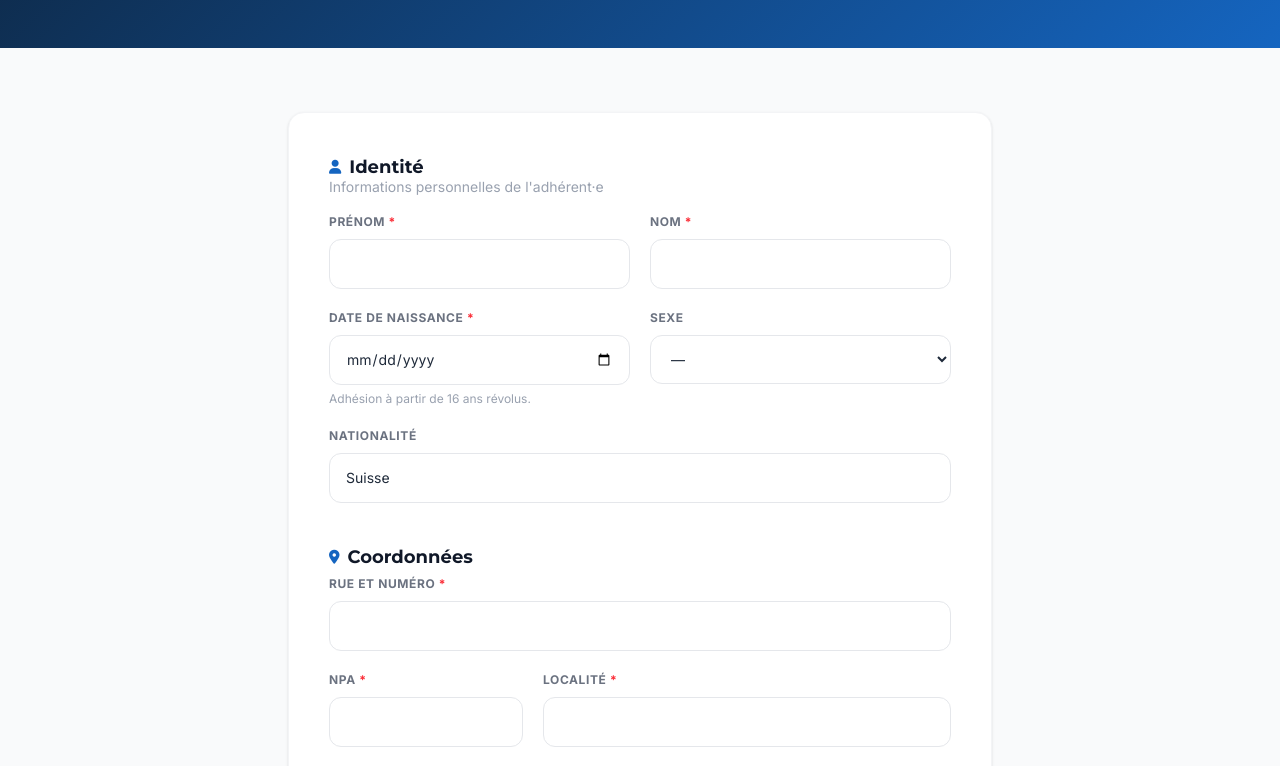
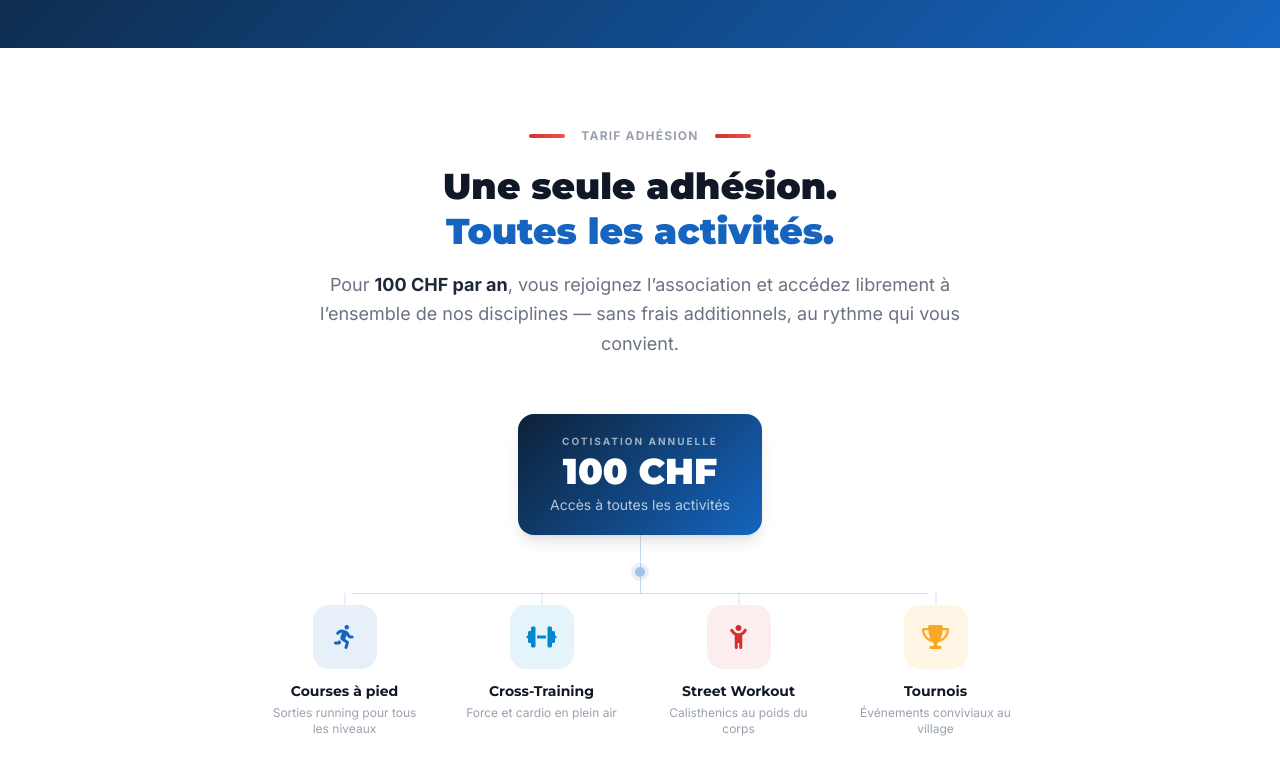
Before and after one commit to VicMtn/website-bussysport, a Vue app: page /adhesion in a window 1280 px wide. Shown: the part 300-1066 px from the top of the page. Built offline with nearby package versions, Linux system fonts and the light colour scheme.

Commit message:
feat: enhance AdhesionView with activity highlights and membership benefits section

```diff
--- a/src/views/AdhesionView.vue
+++ b/src/views/AdhesionView.vue
@@ -2,6 +2,7 @@
 import { useHead } from "@unhead/vue";
 import { RouterLink } from "vue-router";
 import { useAdhesionForm } from "@/composables/useAdhesionForm";
+import { activities } from "@/data/activities";
 
 useHead({
   title: "Demande d'adhésion – BussySport Bussigny",
@@ -14,6 +15,29 @@ useHead({
   ],
   link: [{ rel: "canonical", href: "https://bussysport.ch/adhesion/" }],
 });
+
+const activityAccent = {
+  "courses-a-pied": {
+    color: "#1565C0",
+    bg: "rgba(21,101,192,.1)",
+    blurb: "Sorties running pour tous les niveaux",
+  },
+  "cross-training": {
+    color: "#0288D1",
+    bg: "rgba(2,136,209,.1)",
+    blurb: "Force et cardio en plein air",
+  },
+  "street-workout": {
+    color: "#D32F2F",
+    bg: "rgba(211,47,47,.08)",
+    blurb: "Calisthenics au poids du corps",
+  },
+  tournois: {
+    color: "#F9A825",
+    bg: "rgba(249,168,37,.12)",
+    blurb: "Événements conviviaux au village",
+  },
+};
 
 const {
   form,
@@ -57,8 +81,170 @@ const {
     </div>
   </section>
 
+  <!-- Avantages adhésion -->
+  <section class="py-16 sm:py-20 bg-white border-b border-gray-100">
+    <div class="max-w-5xl mx-auto px-4 sm:px-6 lg:px-8">
+      <div class="text-center mb-12 sm:mb-14">
+        <div class="flex items-center justify-center gap-4 mb-5">
+          <div class="swiss-line"></div>
+          <span
+            class="text-xs font-bold uppercase tracking-widest text-gray-400"
+          >
+            Tarif adhésion
+          </span>
+          <div class="swiss-line"></div>
+        </div>
+        <h2
+          class="font-display font-black text-3xl sm:text-4xl text-gray-900 mb-4 leading-tight"
+        >
+          Une seule adhésion.<br class="hidden sm:block" />
+          <span class="text-primary">Toutes les activités.</span>
+        </h2>
+        <p
+          class="text-gray-500 text-base sm:text-lg leading-relaxed max-w-2xl mx-auto"
+        >
+          Pour
+          <strong class="text-gray-800">100&nbsp;CHF par an</strong>, vous
+          rejoignez l’association et accédez librement à l’ensemble de nos
+          disciplines — sans frais additionnels, au rythme qui vous convient.
+        </p>
+      </div>
+
+      <!-- Schéma : 1 tarif → 4 activités -->
+      <div class="flex flex-col items-center" aria-hidden="true">
+        <!-- Badge tarif -->
+        <div
+          class="w-full max-w-sm sm:max-w-none sm:w-auto px-6 sm:px-8 py-5 rounded-2xl text-white text-center shadow-lg"
+          style="background: linear-gradient(135deg, #0d2137 0%, #1565c0 100%)"
+        >
+          <p
+            class="text-[10px] font-bold uppercase tracking-[0.2em] text-white/60 mb-1"
+          >
+            Cotisation annuelle
+          </p>
+          <p class="font-display font-black text-3xl sm:text-4xl leading-none">
+            100&nbsp;CHF
+          </p>
+          <p class="text-sm text-white/70 mt-1.5">
+            Accès à toutes les activités
+          </p>
+        </div>
+
+        <!-- Mobile : flow vertical centré -->
+        <div class="sm:hidden w-full max-w-sm flex flex-col items-center">
+          <div class="w-px h-5 bg-primary/25"></div>
+          <div
+            class="w-2.5 h-2.5 rounded-full bg-primary/40 ring-4 ring-primary/10"
+          ></div>
+          <div class="w-px h-4 bg-primary/25"></div>
+
+          <ul class="w-full">
+            <li
+              v-for="(activity, idx) in activities"
+              :key="`m-${activity.slug}`"
+              class="flex flex-col items-center"
+            >
+              <div
+                class="w-full flex items-center gap-3.5 py-3 px-3.5 rounded-xl bg-gray-50 border border-gray-100"
+              >
+                <div
+                  class="w-11 h-11 rounded-xl flex items-center justify-center flex-shrink-0"
+                  :style="{ background: activityAccent[activity.slug].bg }"
+                >
+                  <i
+                    :class="['fas', activity.icon, 'text-lg']"
+                    :style="{ color: activityAccent[activity.slug].color }"
+                  ></i>
+                </div>
+                <div class="min-w-0">
+                  <p class="font-display font-bold text-sm text-gray-900">
+                    {{ activity.shortLabel }}
+                  </p>
+                  <p class="text-xs text-gray-400 leading-snug mt-0.5">
+                    {{ activityAccent[activity.slug].blurb }}
+                  </p>
+                </div>
+              </div>
+              <div
+                v-if="idx < activities.length - 1"
+                class="w-px h-3 bg-primary/20"
+              ></div>
+            </li>
+          </ul>
+        </div>
+
+        <!-- Desktop : branchement horizontal -->
+        <div class="hidden sm:flex flex-col items-center w-full max-w-3xl">
+          <div class="flex flex-col items-center">
+            <div class="w-px h-8 bg-primary/25"></div>
+            <div
+              class="w-2.5 h-2.5 rounded-full bg-primary/40 ring-4 ring-primary/10"
+            ></div>
+            <div class="w-px h-4 bg-primary/25"></div>
+          </div>
+
+          <div class="relative w-full">
+            <div
+              class="absolute top-0 left-[12.5%] right-[12.5%] h-px bg-primary/20"
+            ></div>
+            <div class="grid grid-cols-4 gap-5">
+              <div
+                v-for="activity in activities"
+                :key="activity.slug"
+                class="relative flex flex-col items-center text-center pt-3"
+              >
+                <div
+                  class="absolute top-0 left-1/2 -translate-x-1/2 w-px h-3 bg-primary/20"
+                ></div>
+                <div
+                  class="w-16 h-16 rounded-2xl flex items-center justify-center mb-3"
+                  :style="{ background: activityAccent[activity.slug].bg }"
+                >
+                  <i
+                    :class="['fas', activity.icon, 'text-2xl']"
+                    :style="{ color: activityAccent[activity.slug].color }"
+                  ></i>
+                </div>
+                <p class="font-display font-bold text-sm text-gray-900 mb-1">
+                  {{ activity.shortLabel }}
+                </p>
+                <p class="text-xs text-gray-400 leading-snug max-w-[9.5rem]">
+                  {{ activityAccent[activity.slug].blurb }}
+                </p>
+              </div>
+            </div>
+          </div>
+        </div>
+      </div>
+
+      <p
+        class="text-center text-sm text-gray-400 mt-10 max-w-xl mx-auto leading-relaxed"
+      >
+        Un tarif unique, une communauté engagée — tout est inclus dans votre
+        adhésion.
+      </p>
+    </div>
+  </section>
+
   <section class="py-16 bg-gray-50">
     <div class="max-w-3xl mx-auto px-4 sm:px-6 lg:px-8">
+      <div class="text-center mb-10">
+        <div class="flex items-center justify-center gap-4 mb-5">
+          <div class="swiss-line"></div>
+          <span
+            class="text-xs font-bold uppercase tracking-widest text-gray-400"
+          >
+            Formulaire
+          </span>
+          <div class="swiss-line"></div>
+        </div>
+        <h2
+          class="font-display font-black text-3xl sm:text-4xl text-gray-900 mb-3"
+        >
+          Remplir ma demande
+        </h2>
+      </div>
+
       <form
         class="bg-white p-8 sm:p-10 rounded-2xl border border-gray-100 shadow-sm space-y-10"
         novalidate
@@ -368,8 +554,8 @@ const {
               </label>
             </div>
             <p class="text-xs text-gray-400 mt-2">
-              En répondant « Non », je certifie ne pas avoir de contre-indication
-              médicale à la pratique sportive.
+              En répondant « Non », je certifie ne pas avoir de
+              contre-indication médicale à la pratique sportive.
             </p>
           </div>
 
```
